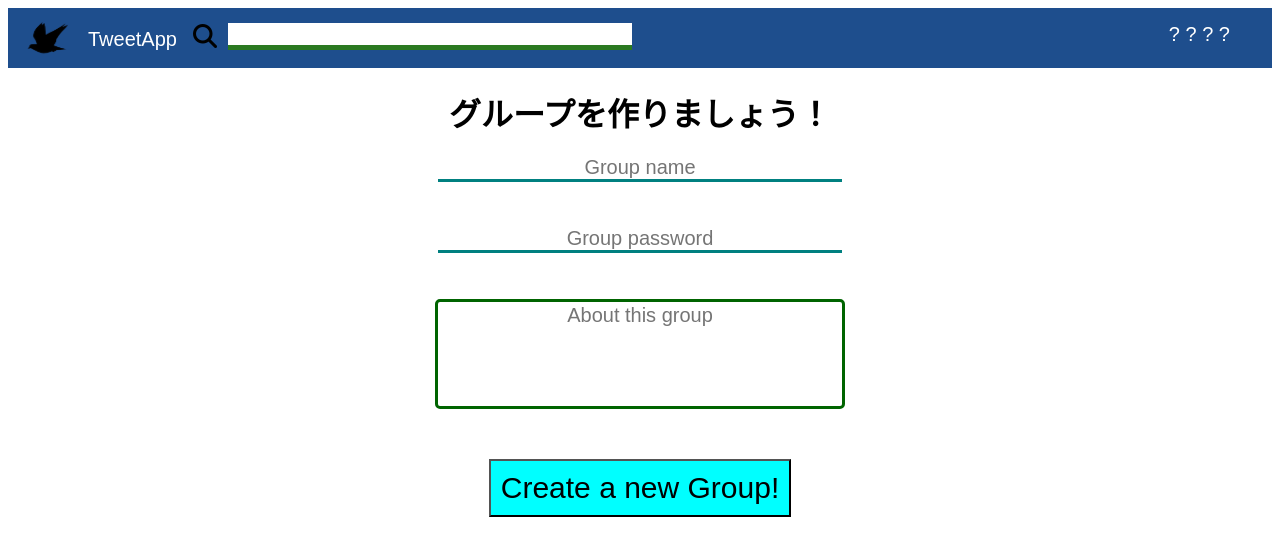
After one commit to mikan0131/TweetApp, a Flask app: page /new_group in a window 1280 px wide. The commit adds this page. Shown: the top 556 px of the page. Run offline with Flask 3, Linux system fonts and the light colour scheme.

Commit message:
nearly complete

```diff
--- a/app.py
+++ b/app.py
@@ -54,6 +54,7 @@ class Groups(db.Model):
   name = db.Column(db.Text())
   password_hash_md5 = db.Column(db.Text())
   about = db.Column(db.Text())
+  owner = db.Column(db.Text())
 
 # * パスワードの一致をチェック
 def check_login(username, password_hash):
@@ -148,10 +149,10 @@ def profile(name):
     friends = User.query.filter(User.name == name).first().addresses
     request_ok = True
     if isinstance(friends, list):
-      print('!')
-      print(friends)
+      #print('!')
+      #print(friends)
       if (friends.count(session['username']) == True):
-        print('!')
+        #print('!')
         request_ok = False
     print(request_ok)
     return render_template('profile.html', name = name, email = User.query.filter(User.name == name)[0].mail_address, groups = print_array(name, 'groups'), \
@@ -339,9 +340,13 @@ def search():
 @app.route('/invite/<string:group>')
 def invite(group):
   if (Groups.query.filter(Groups.name == group).count() == True):
+    if (User.query.filter(User.name == session['username']).first() != None):
+      if (User.query.filter(User.name == session['username']).first().groups.count(group) == True):
+        redirect(url_for('show_group', group = group))
     return render_template('invite.html', group = group)
   else:
     return "<h1>That group is not exist</h1>"
+
 
 
 
@@ -350,8 +355,56 @@ def invite(group):
 def new_group():
   return render_template('new_group.html')
 
-@app.route('/create_group')
+@app.route('/create_group', methods = ['POST'])
+def create_group():
+  group_name = request.form['name']
+  if (Groups.query.filter(Groups.name == group_name).count() == True):
+    return "<h1>You can't use that group name. Try again.</h1>"
+  group_password = request.form['password']
+  group_about = request.form['about']
+  new_group = Groups()
+  new_group.name = group_name
+  enc_password = bytes(group_password, encoding = 'utf-8')
+  password_hash = hashlib.md5(enc_password).hexdigest()
+  new_group.password_hash_md5 = password_hash
+  new_group.about = group_about
+  new_group.owner = session['username']
+  me = User.query.filter(User.name == session['username']).first()
+  send = []
+  if (isinstance(me.groups, list) == True):
+    send = me.groups
+    send.append(group_name)
+  else:
+    send.append(group_name)
+  me.groups = send
+  db.session.commit()
+  db.session.add(new_group)
+  db.session.commit()
+  return f"<h1>Yay! You created group {group_name}! You are an owner of this group!</h1>"
 
+# * 友達をキック
+@app.route('/kick/<string:address>')
+def kick(address):
+  me = User.query.filter(User.name == session['username']).first()
+  if (isinstance(me.addresses, list)):
+    if (me.addresses.count(address) == True):
+      print('!')
+      send_m = me.addresses
+      send_m.remove(address)
+      db.session.commit()
+      me.addresses = send_m
+      db.session.commit()
+      kick = User.query.filter(User.name == address).first()
+      send_k = kick.addresses
+      send_k.remove(me.name)
+      db.session.commit()
+      kick.addresses = send_k
+      db.session.commit()
+      return redirect(url_for('profile', name = session['username']))
+    else:
+      return f"<h1>You and {address} are not friends.</h1>"
+  else:
+    return redirect(url_for('profile', name = session['username']))
 
 # * リクエスト前の設定
 @app.before_request
--- a/static/css/layout.css
+++ b/static/css/layout.css
@@ -92,3 +92,7 @@ select,
 select {
     width:auto;
 }
+
+html {
+    font-family: Arial, Helvetica, sans-serif;
+}
--- /dev/null
+++ b/static/css/new_group.css
@@ -0,0 +1,39 @@
+.group-form {
+    text-align: center;
+}
+
+input, textarea {
+    text-align: center;
+    border:none;
+    width:400px;
+    margin-bottom: 30px;
+    outline: none;
+    font-family: Arial;
+}
+
+input {
+    height:20px;
+    font-size: 20px;
+    border-bottom:solid 3px teal;
+}
+
+inout:focus {
+    border-color: darkgreen;
+}
+
+textarea {
+    font-size:20px;
+    height:100px;
+    border:solid 3px darkgreen;
+    border-radius:5px;
+}
+
+button {
+    background-color: cyan;
+    font-size:30px;
+    padding:10px;
+}
+
+button:hover {
+    opacity:0.5;
+}
--- a/static/css/profile.css
+++ b/static/css/profile.css
@@ -78,3 +78,8 @@ span{
 .already {
     opacity:0.5;
 }
+
+.group-host {
+    scale:150%;
+    margin-left:10px;
+}
--- a/templates/invite.html
+++ b/templates/invite.html
@@ -4,6 +4,7 @@
 {% endblock %}
 {% block content %}
     <i class="fa-solid fa-lock"></i>
+    <p></p>
     <form action = '/check_invite/{{group}}' method = 'post'>
         <input class = 'group-password'>
         <button class = 'group-password-submit' type = 'submit'>Submit</button>
--- /dev/null
+++ b/templates/new_group.html
@@ -0,0 +1,16 @@
+{% extends "layout.html" %}
+{% block static %}
+    <link rel = 'stylesheet' href = '/static/css/new_group.css'>
+{% endblock %}
+{% block content %}
+    <form class = 'group-form' action = '/create_group' method = 'post'>
+        <h1>グループを作りましょう！</h1>
+        <input name = 'name' placeholder = 'Group name'>
+        <p></p>
+        <input type = 'password' name = 'password' placeholder = 'Group password'>
+        <p></p>
+        <textarea name = 'about' placeholder = 'About this group'></textarea>
+        <p></p>
+        <button type = 'submit'>Create a new Group!</button>
+    </form>
+{% endblock %}
```
Also changed, not shown: templates/profile.html (+3 -4 lines).
